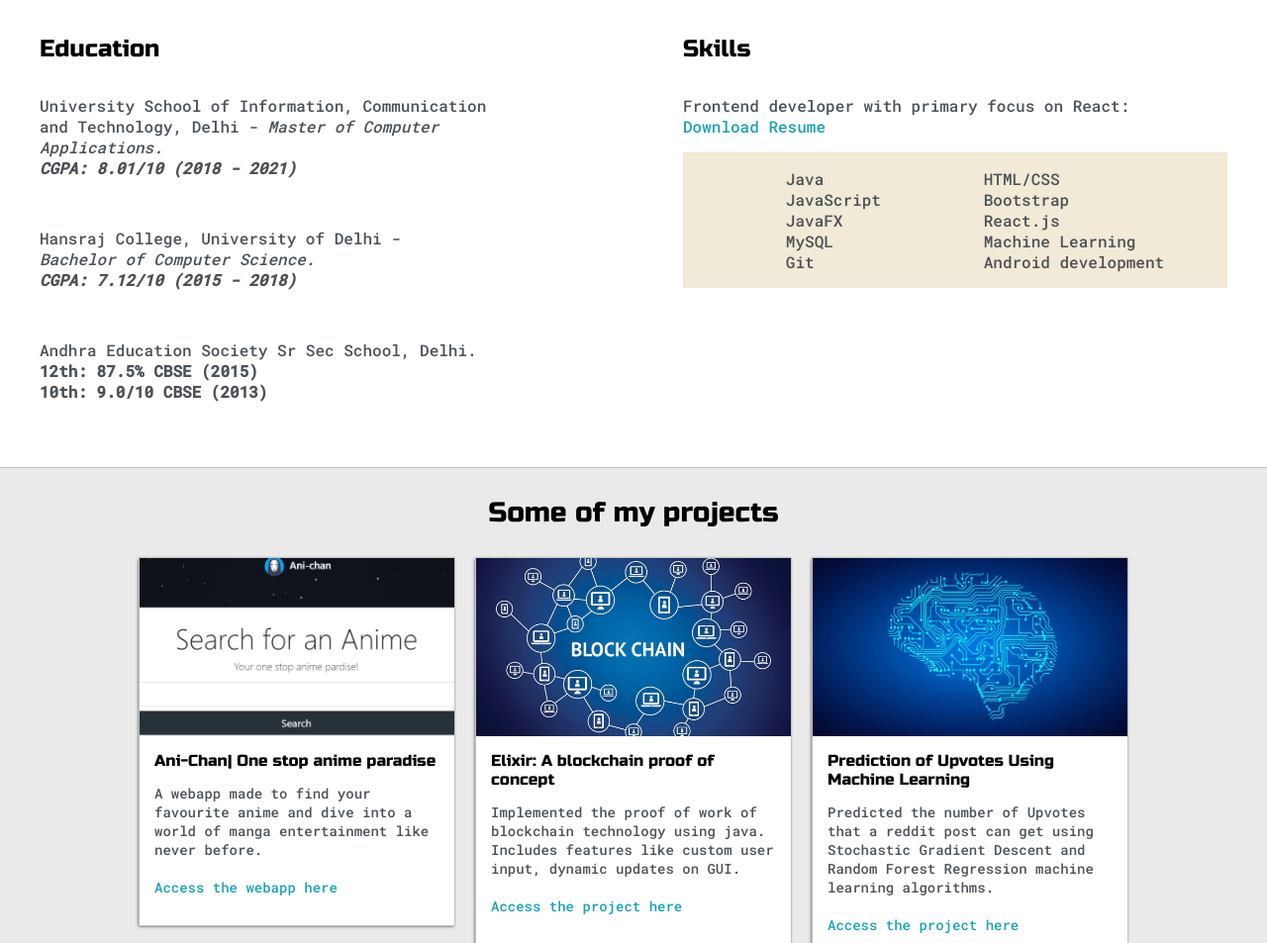
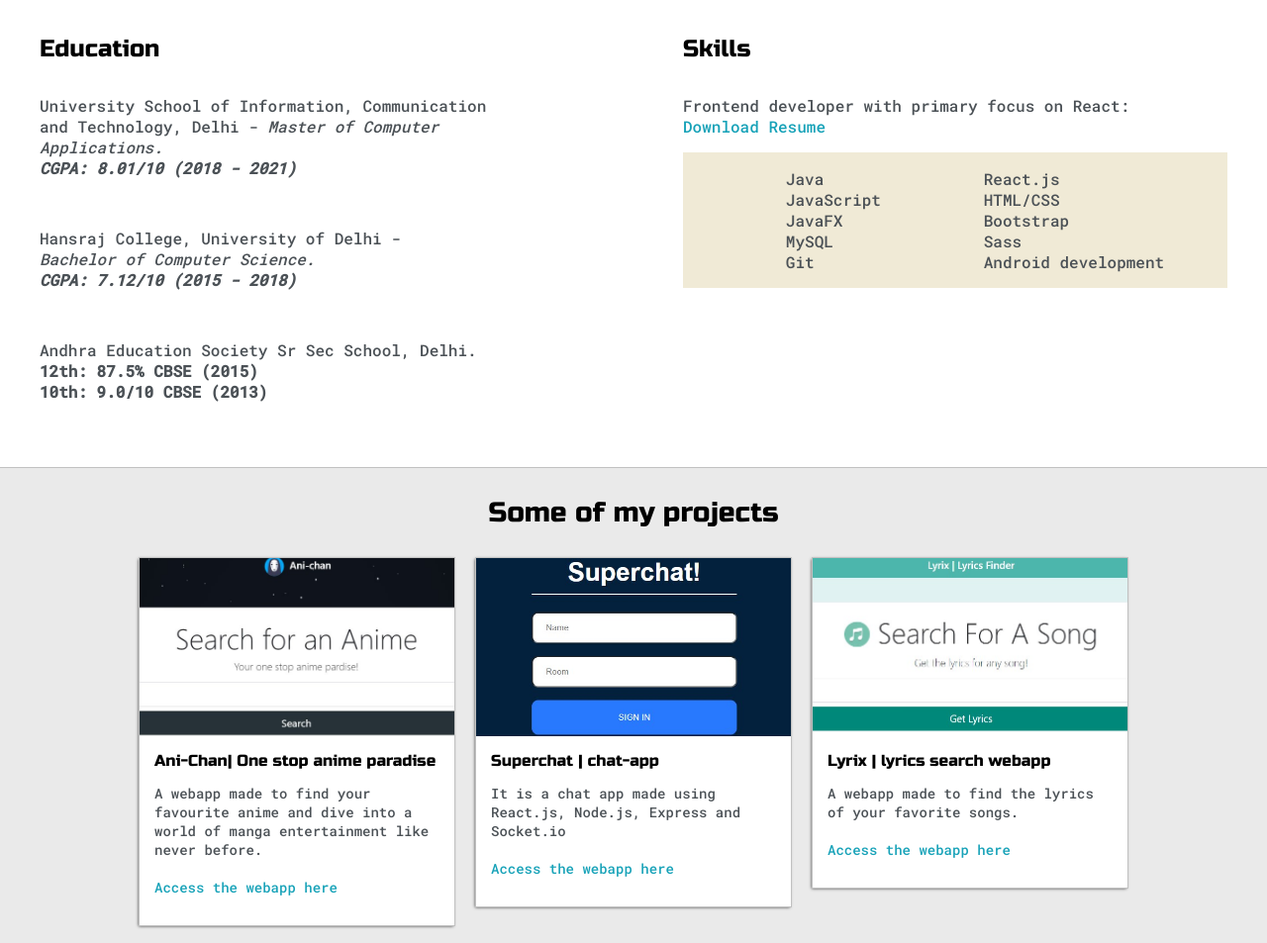
Before and after one commit to arunkumar198857/Portfolio, a plain HTML site: page index.html in a window 1280 px wide. Shown: the part 728-1681 px from the top of the page at 99% size. Drawn offline with Linux system fonts and the light colour scheme.

Commit message:
updated skills and projects

```diff
--- a/index.html
+++ b/index.html
@@ -122,10 +122,10 @@
                                 <li>Git</li>
                             </ul>
                             <ul>
+                                <li>React.js</li>
                                 <li>HTML/CSS</li>
                                 <li>Bootstrap</li>
-                                <li>React.js</li>
-                                <li>Machine Learning</li>
+                                <li>Sass</li>
                                 <li>Android development</li>
                             </ul>
                         </div>
@@ -155,12 +155,35 @@
 
                 <div>
                     <div class="post">
+                        <img class="thumbnail" src="img/superchat.jpg" alt="#">
+                        <div class="post-preview">
+                            <h6 class="post-title">Superchat | chat-app</h6>
+                            <p class="post-intro"> It is a chat app made using React.js, Node.js, Express and Socket.io  <br><br>
+                            <a target="_blank" href="https://arunkumar-superchat.netlify.app/">Access the webapp here</a>
+                            </p>
+                        </div>
+                    </div>
+                </div>
+
+                <div>
+                    <div class="post">
+                        <img class="thumbnail" src="img/lyrix.jpg" alt="#">
+                        <div class="post-preview">
+                            <h6 class="post-title">Lyrix | lyrics search webapp</h6>
+                            <p class="post-intro"> A webapp made to find the lyrics of your favorite songs. <br><br>
+                            <a target="_blank" href="https://arunkumar-lyrix.netlify.app/">Access the webapp here</a>
+                            </p>
+                        </div>
+                    </div>
+                </div>
+
+                <div>
+                    <div class="post">
                         <img class="thumbnail" src="img/blockchain.jpg" alt="#">
                         <div class="post-preview">
                             <h6 class="post-title">Elixir: A blockchain proof of concept</h6>
                             <p class="post-intro">
-                                Implemented the proof of work of blockchain technology using java. Includes
-                                features like custom user input, dynamic updates on GUI. <br><br>
+                               Implementation of proof of work of the Blockchain technology using Java. <br><br>
                                 <a target="_blank" href="https://github.com/arunkumar198857/Elixir-A-Blockchain-proof-of-concept-project.">Access the project here</a>
                             </p>
                         </div>
```
Also changed, not shown: img/superchat.jpg (added).
